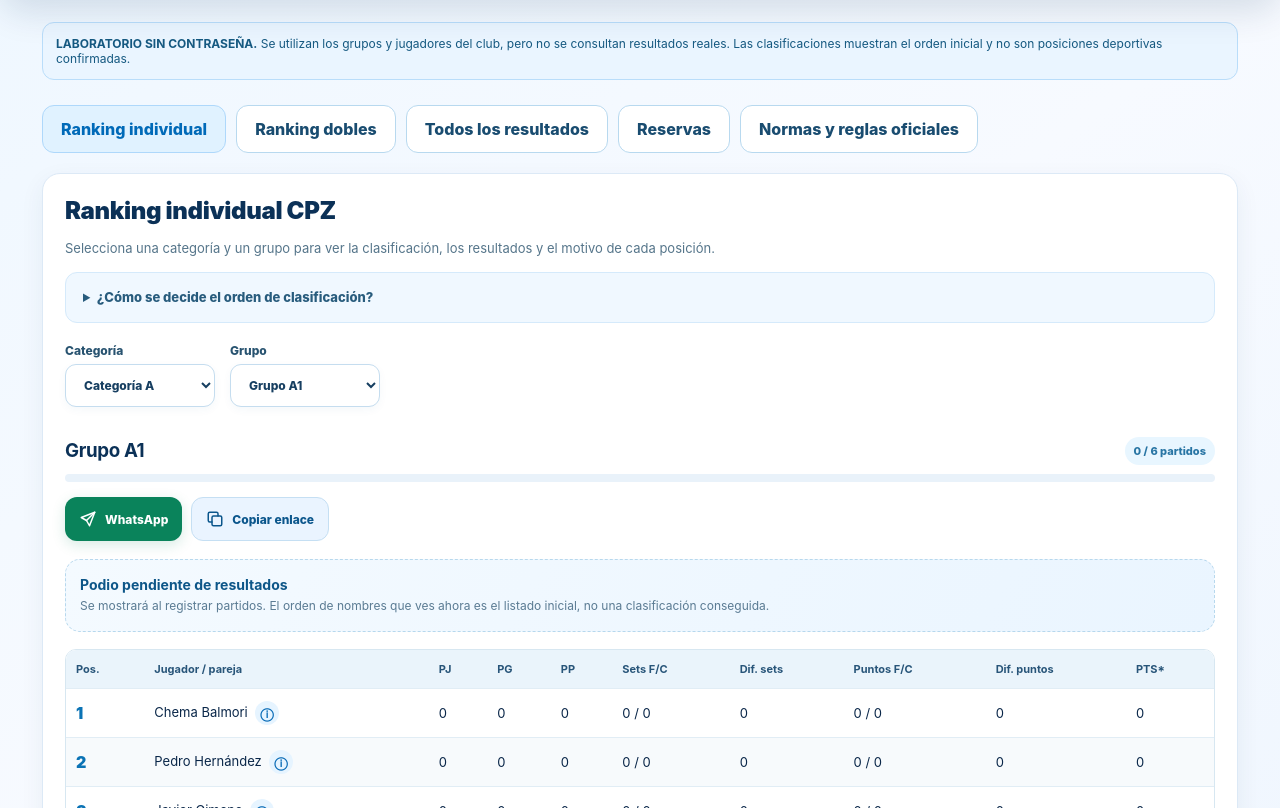
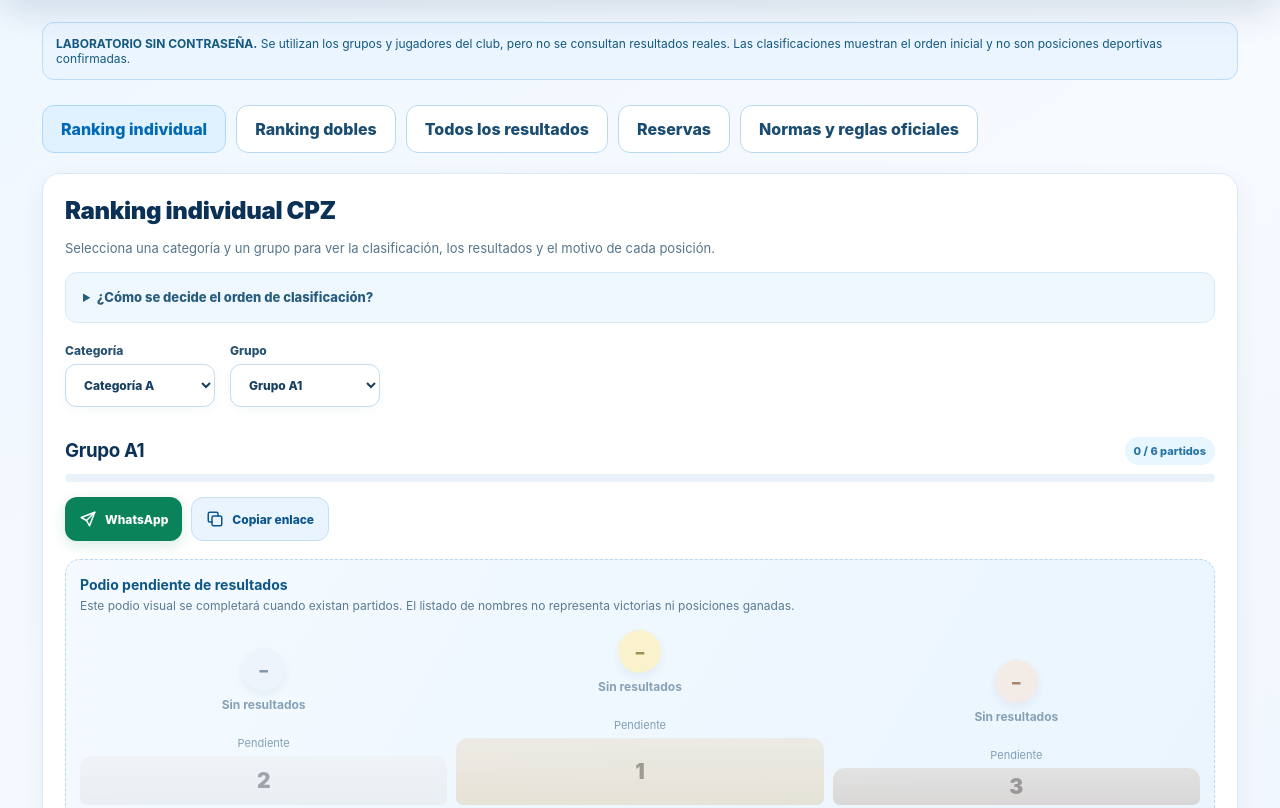
Before and after one commit to Jorg1ko/leagueos-cpz, a plain HTML site: page player.html in a window 1280 px wide. Shown: the part 144-952 px from the top of the page. Drawn offline with Linux system fonts and the light colour scheme.

Commit message:
design: visible empty-state podium without inventing standings or match results

```diff
--- a/player.html
+++ b/player.html
@@ -274,6 +274,10 @@ h2,h3{color:#0b3157;letter-spacing:-.35px}
 .match-card.match-selected{outline:2px solid #0e86cc;scroll-margin-top:16px;box-shadow:0 4px 18px #087ed126}
 @media(max-width:700px){.cpz-share{display:grid;grid-template-columns:1fr 1fr;gap:7px}.cpz-share-note{grid-column:1/-1}.cpz-share-btn{font-size:11px;padding:10px 8px}.cpz-podium{gap:6px}.cpz-podium-name{font-size:11px}.cpz-podium-wins{font-size:10px}.cpz-podium-circle{width:40px;height:40px}.mobile-expanded-grid{grid-template-columns:repeat(2,minmax(0,1fr))}.match-card .cpz-share{grid-template-columns:1fr}}
 @media(prefers-reduced-motion:reduce){.cpz-share-btn{transition:none!important}}
+/* No atribuir medallas cuando aún no se han disputado partidos. */
+.cpz-podium-empty{opacity:.7;margin:15px 0 0}
+.cpz-podium-empty .cpz-podium-name{font-weight:650;color:#5c7c96}
+.cpz-podium-empty .cpz-podium-step{filter:saturate(.25);opacity:.85}
 </style>
 </head><body>
 <header class="top"><div class="top-inner"><div class="brand"><img alt="Escudo oficial Club Pickleball Zaragoza" src="https://clubpickleballzaragoza.com/wp-content/uploads/2025/11/cropped-LOGO_CLUB_PICKLEBALL_ZARAGOZA_page-0001-removebg-preview.webp" onerror="this.hidden=true;this.parentElement.textContent='CPZ'"></div><div><h1>RANKINGS CPZ</h1><span class="lab-marker">✦ LABORATORIO</span><p>Clasificaciones y resultados · Temporada 2026/27 · Acceso de jugadores</p></div><div class="grow"></div><button class="btn" id="refreshRankings" type="button">Reiniciar vista</button><button class="btn" id="logout" type="button">Cerrar sesión</button></div></header>
@@ -446,8 +450,15 @@ function renderSelected(){
  }else{
   const pending=element('div','cpz-podium-pending');
   pending.append(element('strong','','Podio pendiente de resultados'),
-   element('p','','Se mostrará al registrar partidos. El orden de nombres que ves ahora es el listado inicial, no una clasificación conseguida.'));
-  root.append(pending);
+   element('p','','Este podio visual se completará cuando existan partidos. El listado de nombres no representa victorias ni posiciones ganadas.'));
+  const ghost=element('div','cpz-podium cpz-podium-empty');
+  for(const [rank,styleName] of [[2,'second'],[1,'first'],[3,'third']]){
+   const slot=element('div','cpz-podium-person '+styleName);
+   slot.append(element('div','cpz-podium-circle','–'),element('div','cpz-podium-name','Sin resultados'),
+      element('div','cpz-podium-wins','Pendiente'),element('div','cpz-podium-step',rank));
+   ghost.append(slot);
+  }
+  pending.append(ghost);root.append(pending);
  }
 
  const wrap=element('div','table-wrap ranking-table-wrap'),table=element('table');
```
